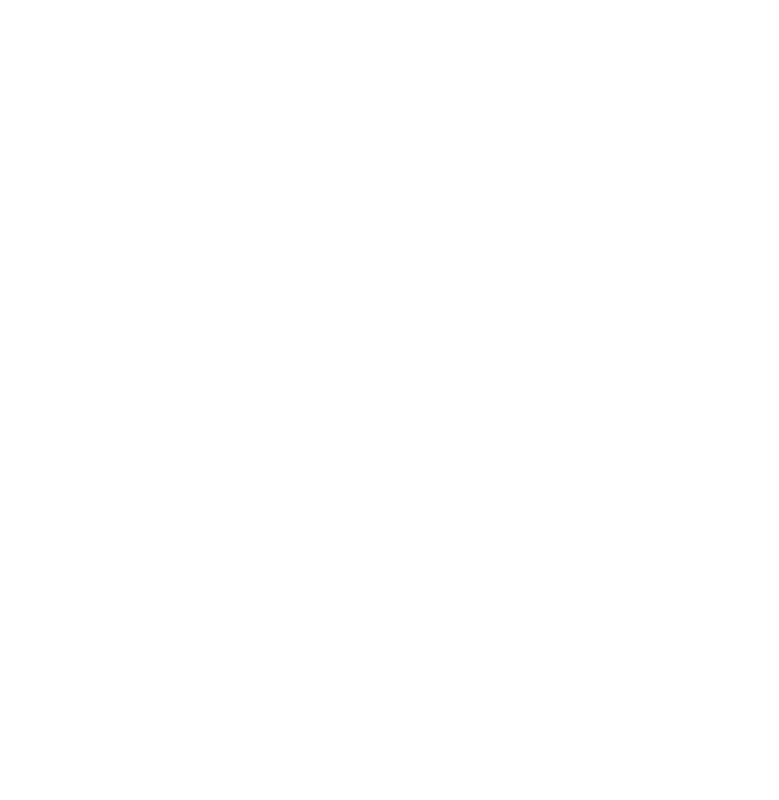
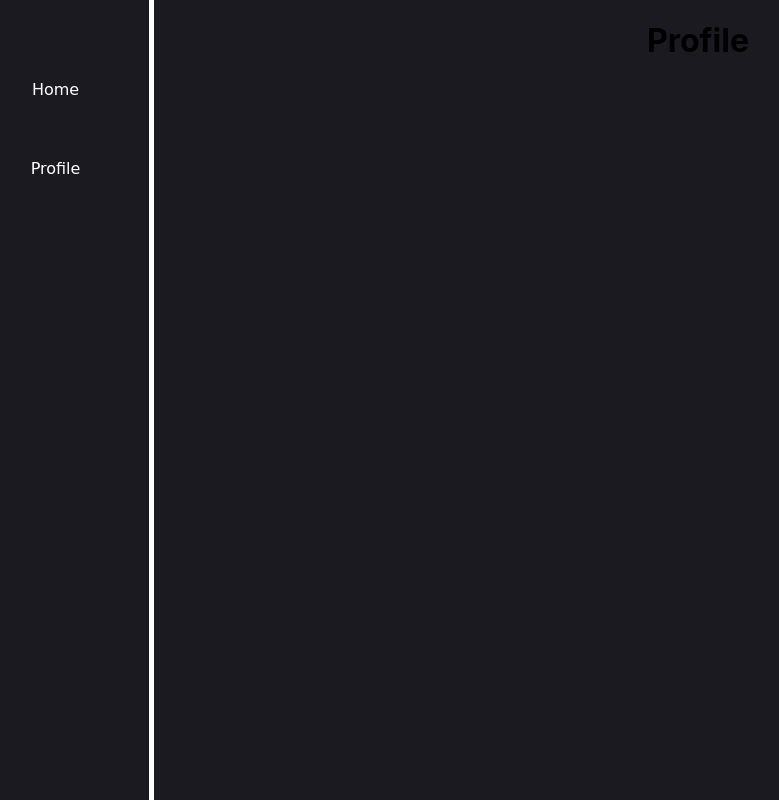
Before and after one commit to lizzymak/SocialMediaApp, a React (Create React App) app in the folder frontend/: page /main/profile in a window 1280 px wide. Before the commit this address had no page. Shown: the whole page, without its empty margins (38-817 px from the left). Built offline with nearby package versions, Linux system fonts and the light colour scheme.

Commit message:
login style and main layout

```diff
--- a/frontend/src/App.css
+++ b/frontend/src/App.css
@@ -1,3 +1,87 @@
 .App {
   text-align: center;
+  background-color: rgb(26, 26, 32);
 }
+
+.sidebar {
+  background-color: rgb(26, 26, 32);
+  font-family: 'Comic Sans MS', cursive, sans-serif;
+  border-right: 5px solid white ;
+}
+
+.sidebar h2 {
+  padding: 10px;
+  margin-bottom: 10px;
+}
+
+.sidebar .link {
+  cursor: pointer;
+  transition: 0.3;
+  color: #ffffff;
+  text-decoration: none;
+  padding: 30px;
+
+}
+
+.sidebar nav{
+  padding-top: 50px;
+  display: flex;
+  flex-direction: column;
+}
+
+.home {
+  display: grid;
+  grid-template-columns: .6fr 3.4fr;
+  width: 100%;
+  height: 100vh;
+  overflow: hidden;
+}
+
+/* login in style */
+.login{
+  display: flex;
+  flex-direction: column;
+  justify-content: center;
+  align-items: center;
+  gap:10px;
+  background-color: var(--black);
+  height: 100vh;
+}
+.login form{
+  display: inline-block;
+  text-Align: left;
+  text-align: center;
+}
+.login input{
+  display: block;
+  margin-bottom: 15px;
+  padding: 8px;
+  width: 200px;
+  border-radius: 25px;
+  outline: none;
+  border: none;
+}
+.login button{
+  background-color: white;
+  color: black;
+  border: none;
+  border-radius: 10px;
+  padding: 8px 10px;
+  cursor: pointer;
+  transition: background-color 0.2s;
+}
+.login button:hover {
+  background-color: grey;
+}
+.login h2{
+  color: white;
+}
+
+.changeLogin{
+  cursor: pointer;
+  margin-Top: 10px;
+  color: white;
+}
+.changeLogin:hover{
+  color: var(--mainBlue);
+}
--- a/frontend/src/App.tsx
+++ b/frontend/src/App.tsx
@@ -2,17 +2,19 @@
 import logo from './logo.svg';
 import './App.css';
 import Login from './components/auth'
-import Home from './components/home';
+import Main from './components/mainLayout';
 import { BrowserRouter as Router, Routes, Route } from 'react-router-dom';
+import Profile from './components/profile';
 
 function App() {
   return (
     <div className="App">
-      {/* <Login></Login> */}
       <Router>
         <Routes>
           <Route path='/' element={<Login/>}/>
-          <Route path='/home' element={<Home/>}/>
+          <Route path='/main' element={<Main/>}>
+             <Route path="profile" element={<Profile />} />
+          </Route>
         </Routes>
       </Router>
 
--- a/frontend/src/components/auth.tsx
+++ b/frontend/src/components/auth.tsx
@@ -17,7 +17,7 @@
             const response = await axios.post(`http://127.0.0.1:8000/${endpoint}`, data)
             const token = response.data.token
             localStorage.setItem('token', token)
-            navigate("/home")
+            navigate("/main")
             console.log('login successful')
     }
         catch(err: any){
@@ -27,7 +27,7 @@
 
 
     return (
-        <>
+        <div className="login">
         <h2>{isRegistering ? 'Register' : 'Login'}</h2>
         <form onSubmit={handleLogin}>
             {isRegistering === true && (
@@ -51,10 +51,10 @@
 
             <button type="submit">login</button>
         </form>
-        <p onClick={() => setIsRegistering(!isRegistering)}>
+        <p className='changeLogin' onClick={() => setIsRegistering(!isRegistering)}>
             {isRegistering ? 'Already have an account? Login' : "Don't have an account? Register"}
         </p>
-        </>
+        </div>
     )
 }
 
--- a/frontend/src/components/home.tsx
+++ /dev/null
@@ -1,6 +0,0 @@
-const Home: React.FC = () => {
-     return(
-    <h1>HI</h1>
-)
-}
-export default Home
--- /dev/null
+++ b/frontend/src/components/mainLayout.tsx
@@ -0,0 +1,14 @@
+import Sidebar from "./sidebar"
+
+import { Outlet } from 'react-router-dom'
+
+const Main: React.FC = () => {
+     return(
+        <div className="home">
+            <Sidebar/>
+            <main>
+                <Outlet/>
+            </main>
+        </div>
+)}
+export default Main
--- /dev/null
+++ b/frontend/src/components/profile.tsx
@@ -0,0 +1,10 @@
+
+const Profile: React.FC = () => {
+    return(
+        <div>
+            <h1>Profile</h1>
+        </div>
+    )
+}
+
+export default Profile
--- /dev/null
+++ b/frontend/src/components/sidebar.tsx
@@ -0,0 +1,17 @@
+import { Link } from 'react-router-dom'
+
+const Sidebar = () =>{
+    return (
+
+            <div className='sidebar'>
+            <nav>
+                <Link to='/main/home' className='link'>Home</Link>
+                <Link to='/main/profile' className='link'>Profile</Link>
+            </nav>
+            </div>
+
+
+    )
+}
+
+export default Sidebar
```
Also changed, not shown: frontend/src/index.css (line endings or trailing spaces).
